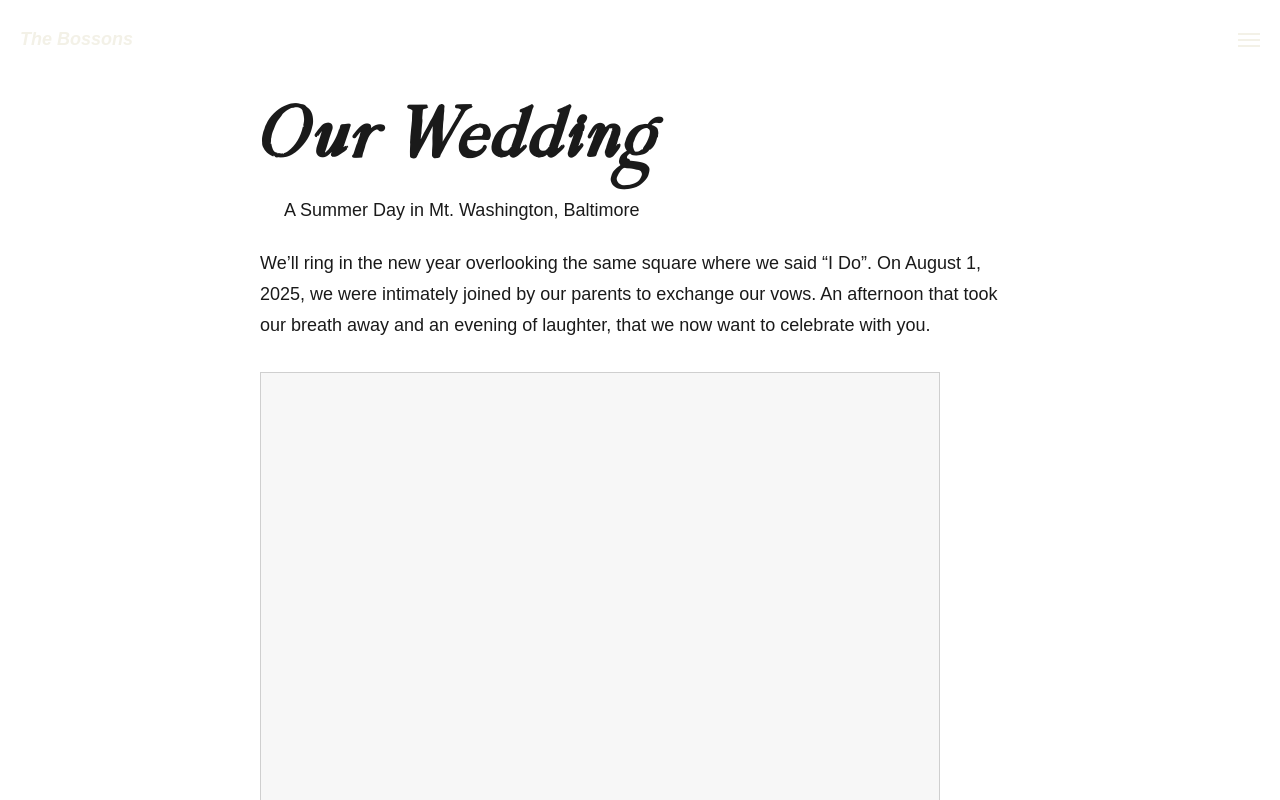
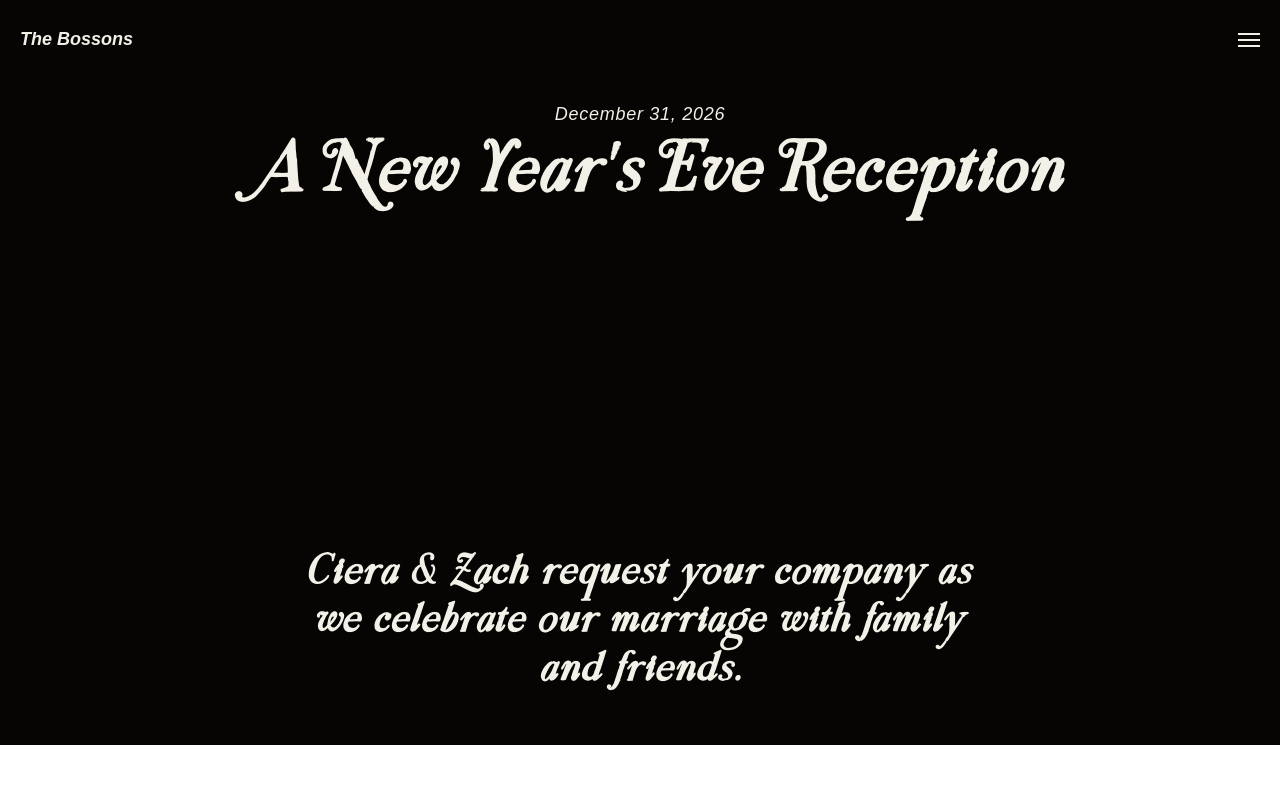
Before and after one commit to ava-firstaccess/wedding-website, a Next.js app: page /travel in a window 1280 px wide. Shown: the top 800 px of the page. Built offline with nearby package versions, Linux system fonts and the light colour scheme.

Commit message:
Restore travel hero section

```diff
--- a/app/travel/page.js
+++ b/app/travel/page.js
@@ -29,11 +29,30 @@ function WeddingStory() {
   )
 }
 
+function TravelHero() {
+  return (
+    <section className={styles.heroSection}>
+      <div className={styles.heroContent}>
+        <p className={styles.date}>December 31, 2026</p>
+        <h1 className={styles.kicker}>A New Year&apos;s Eve Reception</h1>
+
+        <div className={styles.spacer} />
+
+        <h2 className={styles.statement}>
+          Ciera &amp; Zach request your company as we celebrate our marriage with family and friends.
+        </h2>
+      </div>
+    </section>
+  )
+}
+
 function TravelContent({ guest }) {
   const isFullInvite = guest?.inviteType === 'full'
 
   return (
     <>
+      <TravelHero />
+
       <section className={styles.detailsSection}>
         <div className={styles.detailsGrid}>
           <div className={styles.detailsColumn}>
@@ -145,6 +164,7 @@ export default function Travel() {
       <main className={styles.main}>
         {view !== 'invite' ? (
           <>
+            <TravelHero />
             <WeddingStory />
             <section className={styles.travelGateSection}>
               <div className={styles.travelGateContent}>
--- a/app/travel/page.module.css
+++ b/app/travel/page.module.css
@@ -12,6 +12,18 @@
 
 .main {
   min-height: 100vh;
+}
+
+.heroSection {
+  background: #070503;
+  color: #F3F1E7;
+  padding: 6.5rem 1.5rem 3rem;
+}
+
+.heroContent {
+  width: 100%;
+  max-width: 760px;
+  margin: 0 auto;
 }
 
 .travelGateSection {
@@ -122,9 +134,9 @@
   margin: 0;
   text-align: center;
   color: #F3F1E7;
-  font-family: var(--font-newsreader);
+  font-family: Arial, Helvetica, sans-serif;
   font-style: italic;
-  font-size: 14px;
+  font-size: 18px;
   letter-spacing: 0.04em;
 }
 
@@ -134,8 +146,8 @@
   color: #F3F1E7;
   font-family: 'AlmondyItalic', 'Almondy', var(--font-lora), serif;
   font-style: italic;
-  font-weight: 400;
-  font-size: clamp(2.9rem, 7vw, 4.5rem);
+  font-weight: 700;
+  font-size: 72px;
   line-height: 1.08;
   white-space: nowrap;
 }
@@ -151,8 +163,8 @@
   color: #F3F1E7;
   font-family: 'AlmondyItalic', 'Almondy', var(--font-lora), serif;
   font-style: italic;
-  font-weight: 400;
-  font-size: clamp(1.7rem, 3.6vw, 2.45rem);
+  font-weight: 700;
+  font-size: 42px;
   line-height: 1.16;
   max-width: 720px;
   margin-left: auto;
@@ -163,7 +175,7 @@
   margin-top: 2rem;
   text-align: center;
   font-family: Arial, Helvetica, sans-serif;
-  font-size: 1rem;
+  font-size: 18px;
   line-height: 1.7;
 }
 
@@ -284,6 +296,7 @@
 }
 
 @media (max-width: 640px) {
+  .heroSection,
   .storySection {
     padding-top: 5.25rem;
   }
```
